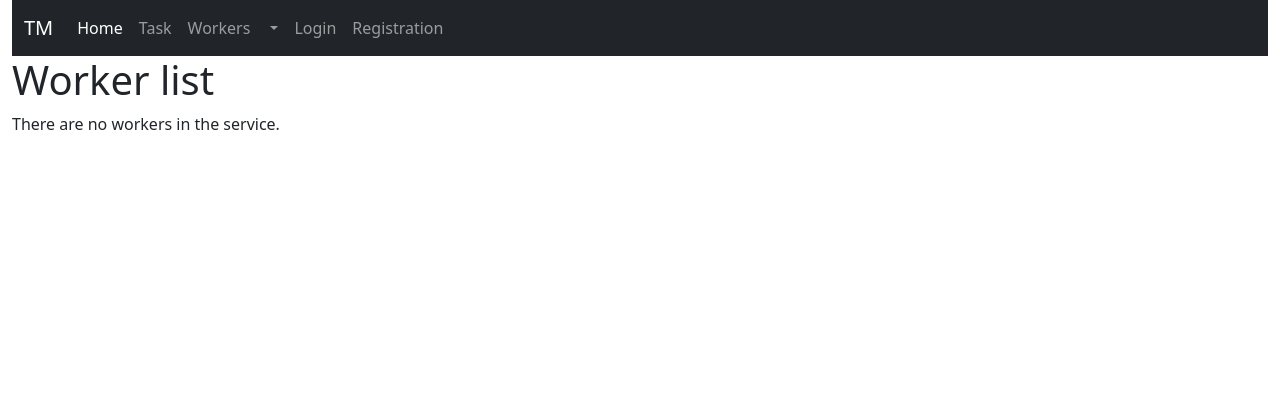
After one commit to KantorSerhiy/IT-Company-Task-Manager, a Django app: page /workers/ in a window 1280 px wide. The commit adds this page. Shown: the top 420 px of the page. Run offline with Django 4.2, Linux system fonts and the light colour scheme; data that the repository does not hold is empty.

Commit message:
add workers page

```diff
--- a/TaskManager/urls.py
+++ b/TaskManager/urls.py
@@ -9,6 +9,7 @@ from TaskManager.views import (
     WorkerDetailView,
     WorkerDeleteView,
     WorkerUpdateView,
+    WorkerListView,
 )
 
 urlpatterns = [
@@ -18,6 +19,7 @@ urlpatterns = [
     path("logout/", LogoutUser.as_view(), name="logout"),
     path("done/<str:name>", RegisterDone.as_view(), name="done"),
     path("worker/<slug:slug>", WorkerDetailView.as_view(), name="worker_detail"),
+    path("workers/", WorkerListView.as_view(), name="worker_list"),
     path("worker/<slug:slug>/delete/", WorkerDeleteView.as_view(), name="worker-delete"),
     path("worker/<slug:slug>/update/", WorkerUpdateView.as_view(), name="worker-update"),
 ]
--- a/TaskManager/views.py
+++ b/TaskManager/views.py
@@ -32,6 +32,12 @@ class RegisterUser(generic.CreateView):
         return reverse_lazy("TaskManager:done", kwargs={"name": self.object.username})
 
 
+class WorkerListView(generic.ListView):
+    model = Worker
+    template_name = "TaskManager/worker_list.html"
+
+
+
 class WorkerDetailView(generic.DetailView):
     model = Worker
     template_name = "account/worker_detail.html"
@@ -42,6 +48,7 @@ class WorkerUpdateView(generic.UpdateView):
     form_class = WorkerUpdateForm
     success_url = reverse_lazy('TaskManager:worker_detail')
     template_name = "account/worker_update.html"
+
     def get_success_url(self):
         return reverse_lazy("TaskManager:worker_detail", kwargs={"slug": self.object.slug})
 
--- /dev/null
+++ b/templates/TaskManager/worker_list.html
@@ -0,0 +1,36 @@
+{% extends "base.html" %}
+
+{% block content %}
+    <h1>
+      Worker list
+    </h1>
+
+
+    {% if worker_list %}
+    <table class="table">
+      <tr>
+        <th>ID</th>
+        <th>Username</th>
+        <th>First name</th>
+        <th>Last name</th>
+        <th>Position</th>
+      </tr>
+    {% for worker in worker_list %}
+      <tr>
+        <td>{{ worker.id }}</td>
+        <td>{% if user == worker%}
+          <a href="{{ worker.get_absolute_url }}">{{ worker.username }}
+        {% else %}
+          {{ worker.username }}
+        {% endif %}</a></td>
+        <td>{{ worker.first_name }}</td>
+        <td>{{ worker.last_name }}</td>
+        <td>{{ worker.position }}</td>
+      </tr>
+    {% endfor %}
+
+    </table>
+    {% else %}
+      <p>There are no workers in the service.</p>
+    {% endif %}
+{% endblock %}
--- a/templates/includes/navigation.html
+++ b/templates/includes/navigation.html
@@ -14,7 +14,7 @@
           <a class="nav-link" href="#">Task</a>
         </li>
         <li class="nav-item">
-          <a class="nav-link" href="#">Workers</a>
+          <a class="nav-link" href="{% url 'TaskManager:worker_list' %}">Workers</a>
         </li>
         <li class="nav-item dropdown">
           <a class="nav-link dropdown-toggle" href="#" role="button" data-bs-toggle="dropdown" aria-expanded="false">
```
